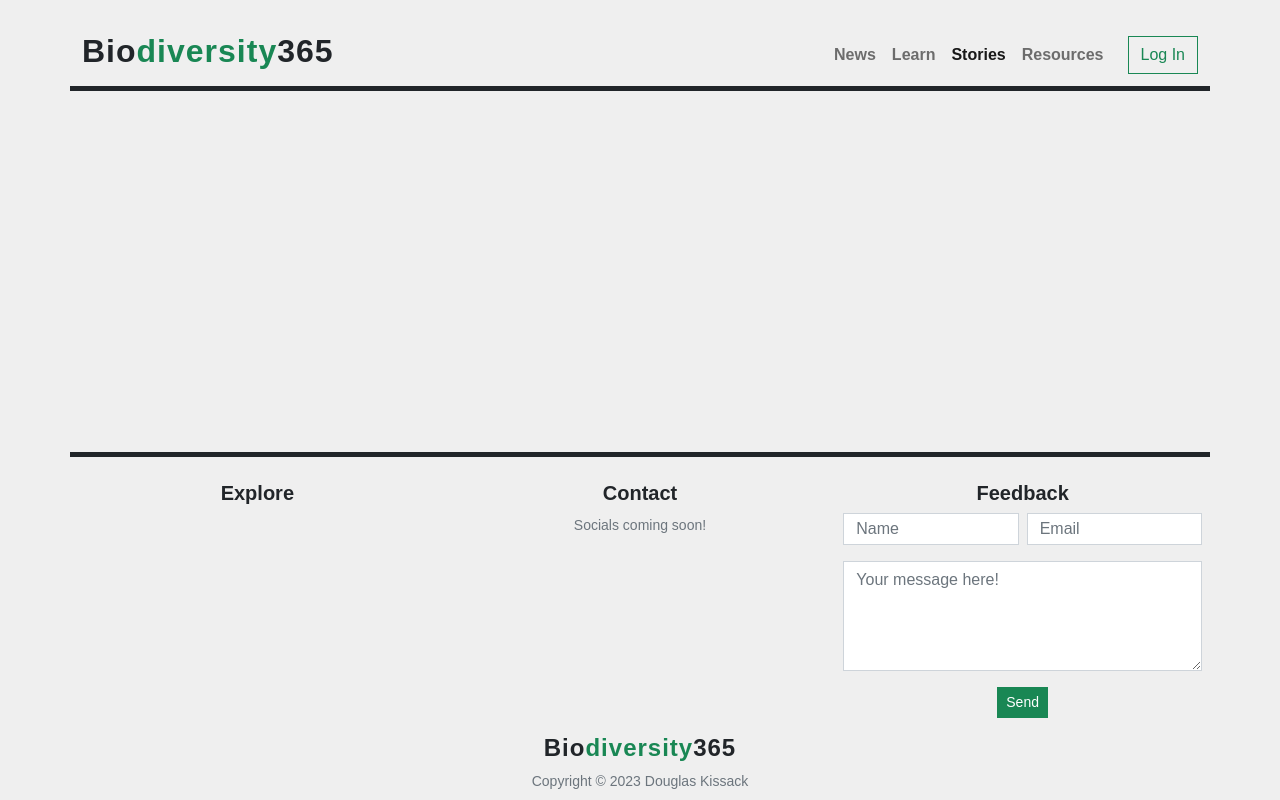
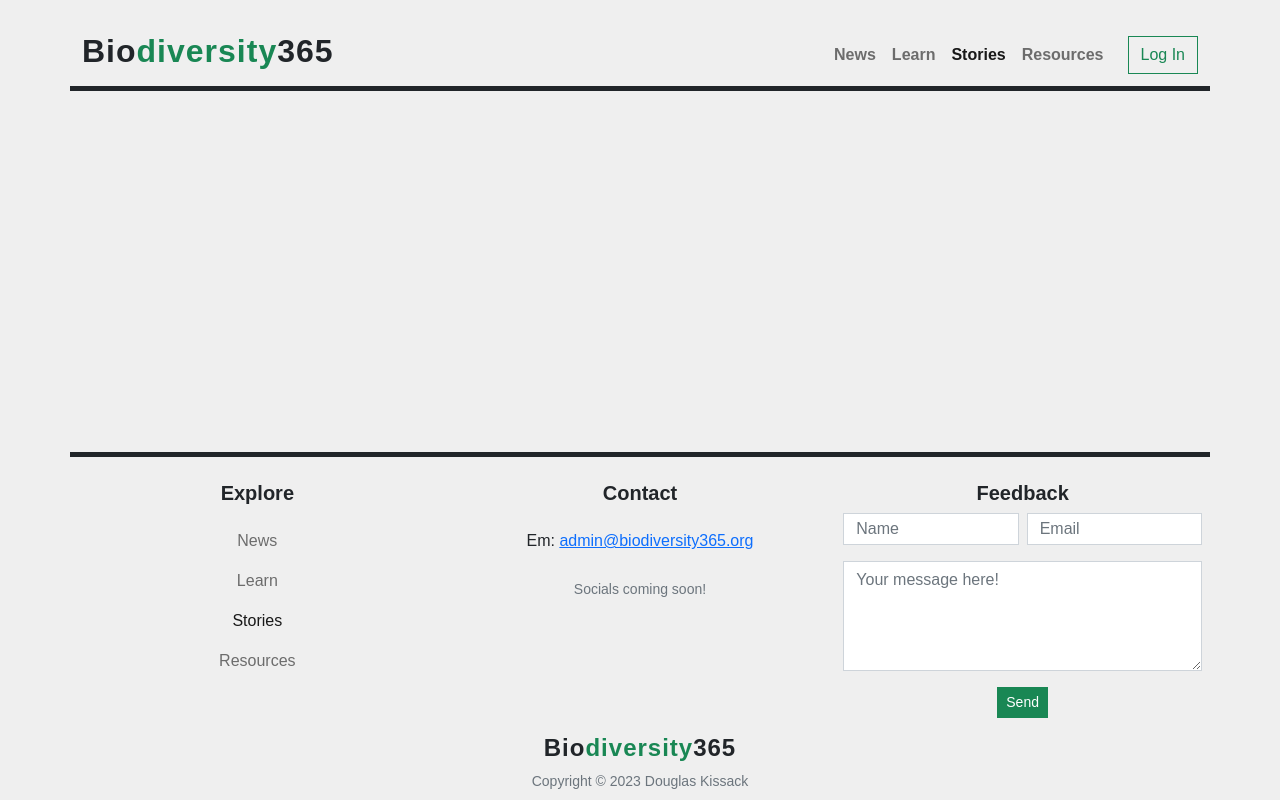
Before and after one commit to DMKCodes/bio-365, a React (Create React App) app in the folder client/: page /stories/1 in a window 1280 px wide. Built offline with nearby package versions, Linux system fonts and the light colour scheme; a web font is replaced by a local one.

Commit message:
continue updating footer

```diff
--- a/client/src/components/Footer.js
+++ b/client/src/components/Footer.js
@@ -1,4 +1,4 @@
-import { Container, Row, Col, Nav, NavItem } from 'reactstrap';
+import { Container, Row, Col, Nav, NavItem, Navbar } from 'reactstrap';
 import { NavLink } from 'react-router-dom';
 import ContactForm from './ContactForm';
 
@@ -11,15 +11,46 @@ const Footer = () => {
                         <h5 className='mb-2 fw-bold'>
                             Explore
                         </h5>
-
+                        <Navbar>
+                            <Nav navbar className='w-100'>
+                                <NavItem>
+                                    <NavLink className='nav-link' to='/news'>
+                                        News
+                                    </NavLink>
+                                </NavItem>
+                                <NavItem>
+                                    <NavLink className='nav-link' to='/learn'>
+                                        Learn
+                                    </NavLink>
+                                </NavItem>
+                                <NavItem>
+                                    <NavLink className='nav-link' to='/stories'>
+                                        Stories
+                                    </NavLink>
+                                </NavItem>
+                                <NavItem>
+                                    <NavLink className='nav-link' to='/resources'>
+                                        Resources
+                                    </NavLink>
+                                </NavItem>
+                            </Nav>
+                        </Navbar>
                     </Col>
                     <Col md='4' xs='6' className='text-center'>
                         <h5 className='mb-2 fw-bold'>
                             Contact
                         </h5>
-                        <small className='text-muted'>
-                            Socials coming soon!
-                        </small>
+                        <div>
+                            <p className='my-4'>
+                                Em:{' '}
+                                <a href='mailto:admin@biodiversity365.org'>
+                                    admin@biodiversity365.org
+                                </a>
+                            </p>
+                            <small className='text-muted'>
+                                Socials coming soon!
+                            </small>
+                        </div>
                     </Col>
                     <Col md='4' xs='12' className='text-center'>
                         <h5 className='mb-2 fw-bold'>
```
